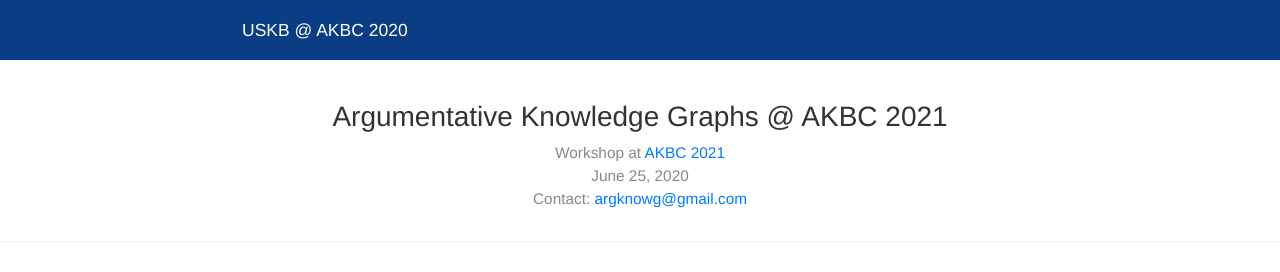
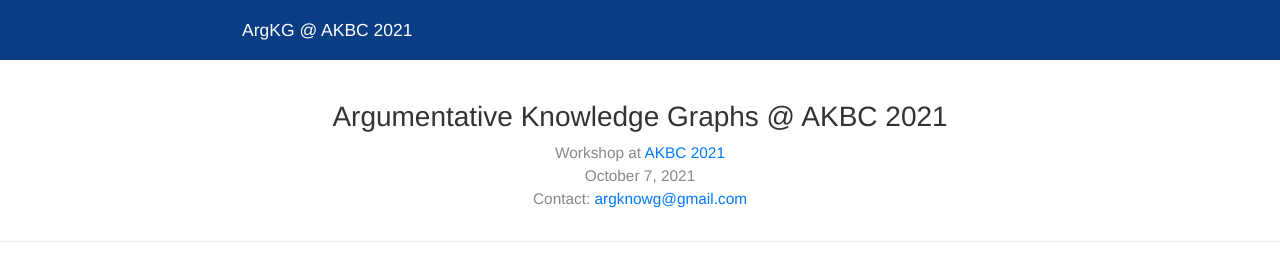
Before and after one commit to ArgKG/2021, a Jekyll site: the page built from index.md, in a window 1280 px wide and 900 px high. Shown: the top 272 px of the window. Built offline with Jekyll 4.4.1, drawn with Linux system fonts in a browser that asks for light colours; nearby versions of some CDN libraries.

Commit message:
Update main.html

```diff
--- a/_layouts/main.html
+++ b/_layouts/main.html
@@ -30,7 +30,7 @@
                     aria-label="Toggle navigation">
                 <span class="navbar-toggler-icon"></span>
             </button>
-            <span class="navbar-brand">USKB @ AKBC 2020</span>
+            <span class="navbar-brand">ArgKG @ AKBC 2021</span>
             <!--<div class="collapse navbar-collapse" id="navbarSupportedContent">
                 <ul class="navbar-nav mr-auto">
                     {% assign sorted_pages = site.pages | sort:"order" | where:"collection","pages_2019" %}
@@ -54,7 +54,7 @@
         <h1 class="blog-title">Argumentative Knowledge Graphs @ AKBC 2021</h1>
         <p class="lead blog-description">
             Workshop at <a href="https://www.akbc.ws/2021/">AKBC 2021</a><br/>
-            June 25, 2020<br/>
+            October 7, 2021<br/>
             Contact: <a href="mailto:argknowg@gmail.com">argknowg@gmail.com</a>
         </p>
     </div>
```
